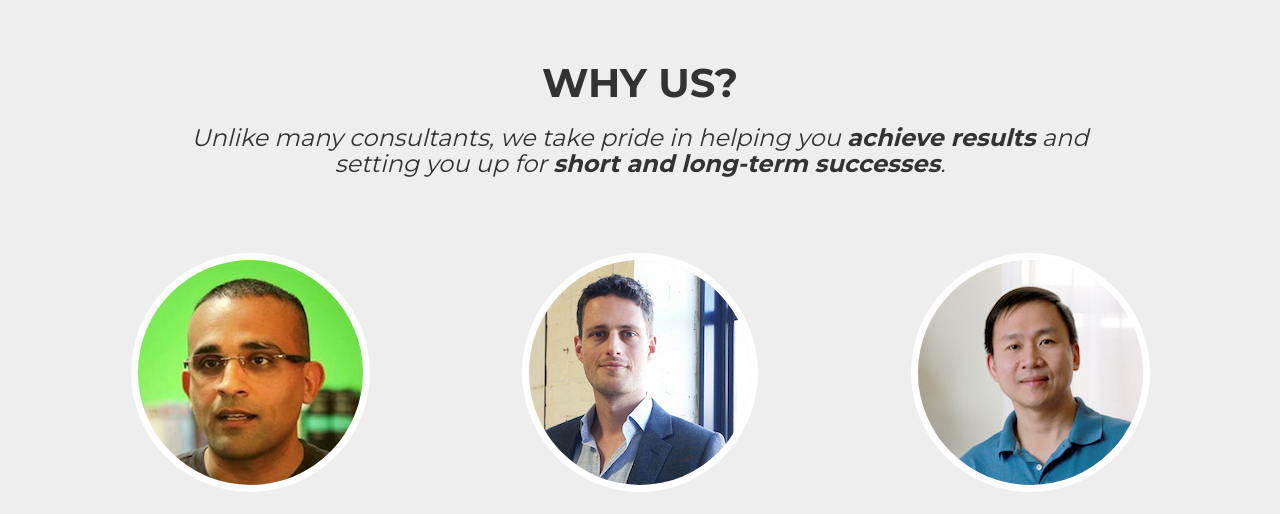
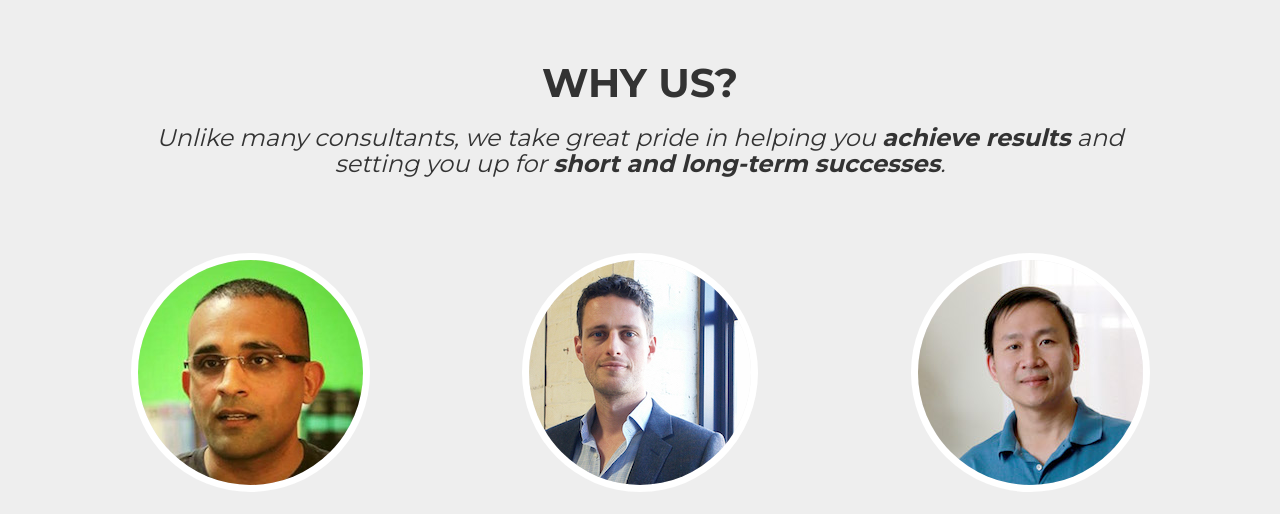
Before and after one commit to traveled1/traveled1.github.io, a website: page index.html in a window 1280 px wide. Shown: the part 2860-3374 px from the top of the page. Drawn offline with nearby package versions, Linux system fonts and the light colour scheme; a web font is replaced by a local one.

Commit message:
added great

```diff
--- a/index.html
+++ b/index.html
@@ -252,7 +252,7 @@
             <div class="row">
                 <div class="col-lg-12 text-center">
                     <h2 class="section-heading">Why Us?</h2>
-                    <h3 class="section-subheading">Unlike many consultants, we take pride in helping you <b>achieve results</b> and <br> setting you up for <b>short and long-term successes</b>. </h3>
+                    <h3 class="section-subheading">Unlike many consultants, we take great pride in helping you <b>achieve results</b> and <br> setting you up for <b>short and long-term successes</b>. </h3>
                 </div>
             </div>
             <div class="row">
```
